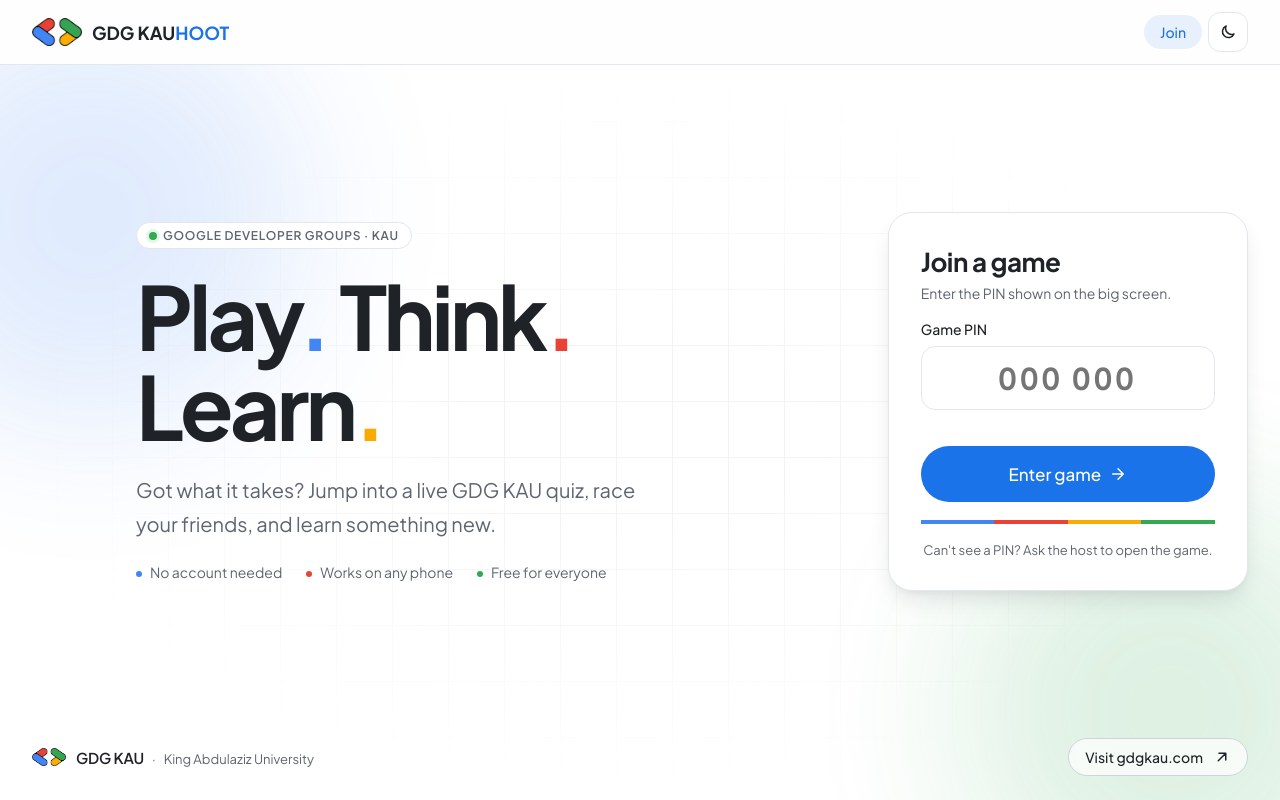
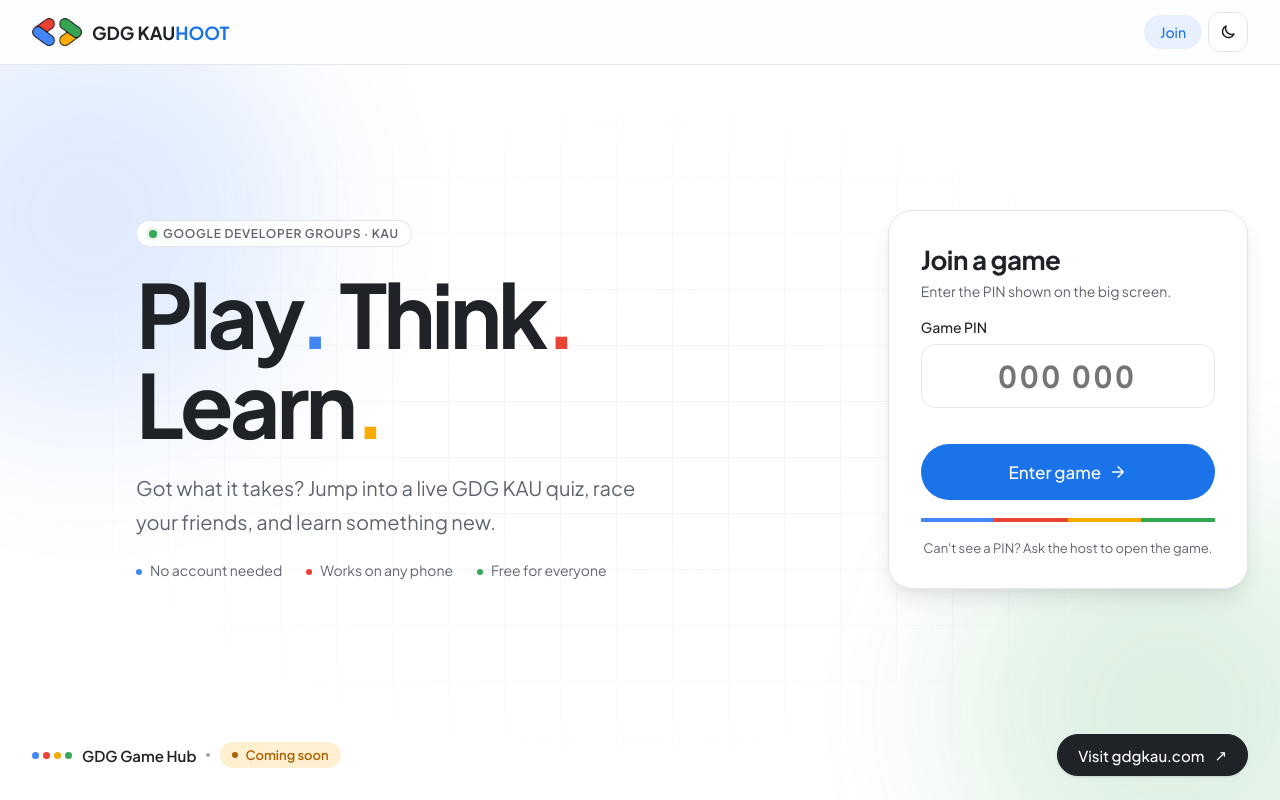
Before and after one commit to GDGOCKAU/GDG-khoot, a React (Vite) app: page / in a window 1280 px wide. Built offline with nearby package versions, Linux system fonts and the light colour scheme.

Commit message:
Home bottom row: GDG Game Hub + Coming soon + website link

```diff
--- a/src/components/common/SiteFooter.jsx
+++ b/src/components/common/SiteFooter.jsx
@@ -1,21 +1,17 @@
-/* Home page footer: GDG KAU logo and a link to the official website */
-import { Logo } from './UI';
-
-/* The only link in the footer: the official GDG KAU website */
+/* Bottom row of the home page: GDG Game Hub tag on the left, link to the official website on the right */
 const SITE = 'https://gdgkau.com';
 
 function SiteFooter() {
   return (
     <footer className="gfoot">
       <div className="gfoot-in gfoot-row">
-        <div className="gfoot-brand">
-          <span className="gfoot-logo"><Logo /></span>
-          <span><b>GDG KAU</b><small>King Abdulaziz University</small></span>
+        <div className="hub">
+          <span className="hub-dots" aria-hidden="true"><i style={{ background: '#4285f4' }} /><i style={{ background: '#ea4335' }} /><i style={{ background: '#f9ab00' }} /><i style={{ background: '#34a853' }} /></span>
+          <b>GDG Game Hub</b>
+          <span className="hub-sep" aria-hidden="true" />
+          <span className="hub-soon">Coming soon</span>
         </div>
-        <a className="gfoot-site" href={SITE} target="_blank" rel="noopener noreferrer">
-          Visit gdgkau.com
-          <svg viewBox="0 0 24 24" width="18" height="18" fill="none" stroke="currentColor" strokeWidth="2" strokeLinecap="round" strokeLinejoin="round" aria-hidden="true"><path d="M7 17 17 7M8 7h9v9" /></svg>
-        </a>
+        <a className="gfoot-site" href={SITE} target="_blank" rel="noopener noreferrer">Visit gdgkau.com <span aria-hidden="true">↗</span></a>
       </div>
     </footer>
   );
--- a/src/styles.css
+++ b/src/styles.css
@@ -968,3 +968,22 @@ input, textarea, .imp-q b, .imp-ans span, .pq-text, .qcard h1, .tile, .htile, .l
   .hero .gfoot-brand small { display: none; }
   .hero .gfoot-site { padding: 8px 14px; font-size: 13px; }
 }
+/* bottom row, as in the design: GDG Game Hub · Coming soon ......... Visit gdgkau.com */
+.hub { display: flex; align-items: center; gap: 10px; min-width: 0; }
+.hub-dots { display: inline-flex; gap: 4px; }
+.hub-dots i { width: 7px; height: 7px; border-radius: 50%; display: block; }
+.hub b { font-size: 15px; font-weight: 600; white-space: nowrap; }
+.hub-sep { width: 4px; height: 4px; border-radius: 50%; background: var(--muted); opacity: .6; }
+.hub-soon { display: inline-flex; align-items: center; gap: 7px; padding: 5px 12px; border-radius: 100px; background: color-mix(in srgb, #f9ab00 18%, transparent); color: #b06000; font-size: 13px; font-weight: 600; white-space: nowrap; }
+html.dark .hub-soon { color: #fdd663; }
+.hub-soon::before { content: ''; width: 6px; height: 6px; border-radius: 50%; background: currentColor; }
+.hero .gfoot-site { padding: 10px 20px; font-size: 15px; font-weight: 500; background: #fff; color: #1f2328; border: 1px solid var(--border); backdrop-filter: none; box-shadow: var(--shadow-sm); white-space: nowrap; }
+.hero .gfoot-site:hover { border-color: var(--border-strong); transform: translateY(-1px); }
+html:not(.dark) .hero .gfoot-site { background: #1f2328; color: #fff; border-color: #1f2328; }
+@media (max-width: 560px) {
+  .hub { gap: 8px; } .hub b { font-size: 14px; }
+  .hub-soon { padding: 4px 10px; font-size: 12px; }
+  .hero .gfoot-site { padding: 8px 14px; font-size: 13px; }
+}
+@media (max-width: 380px) { .hub-sep, .hub-dots { display: none; } }
+@media (max-width: 560px) { .hero .gfoot-in.gfoot-row { flex-wrap: wrap; row-gap: 12px; } }
```
